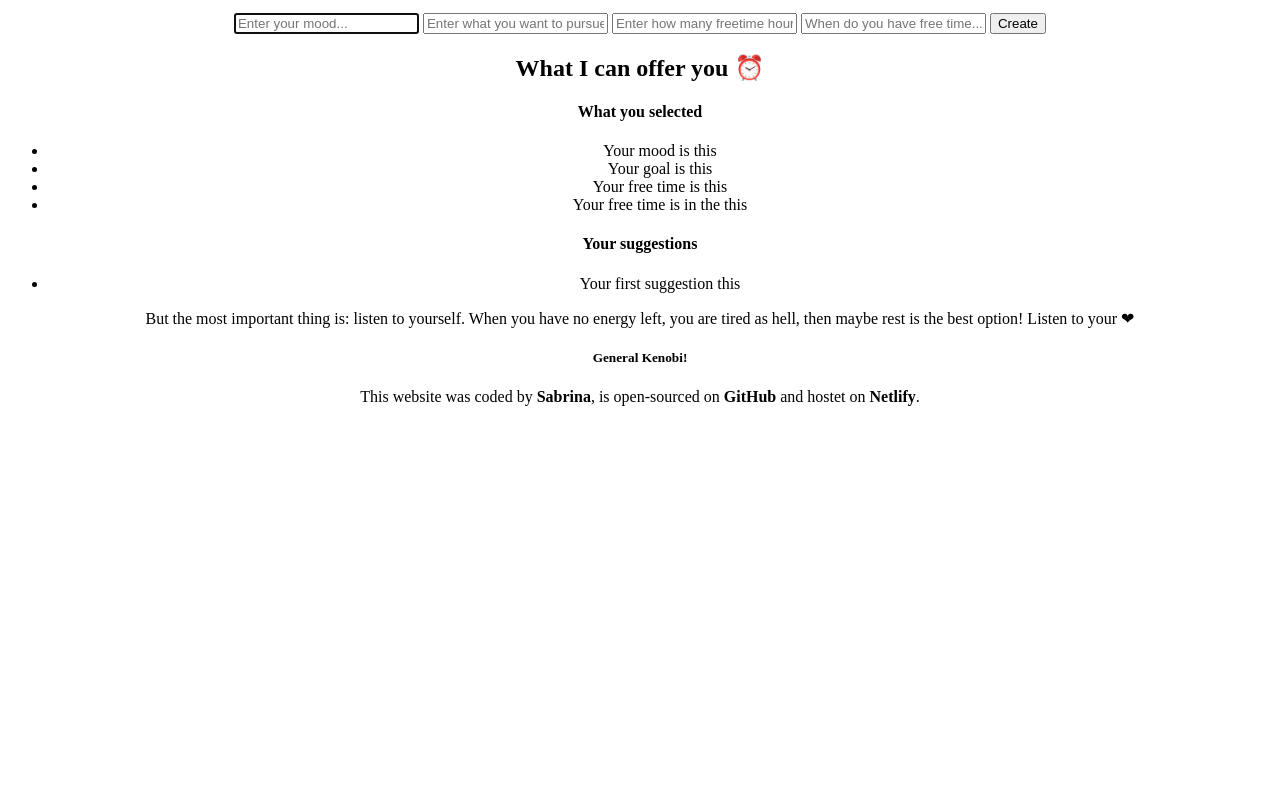
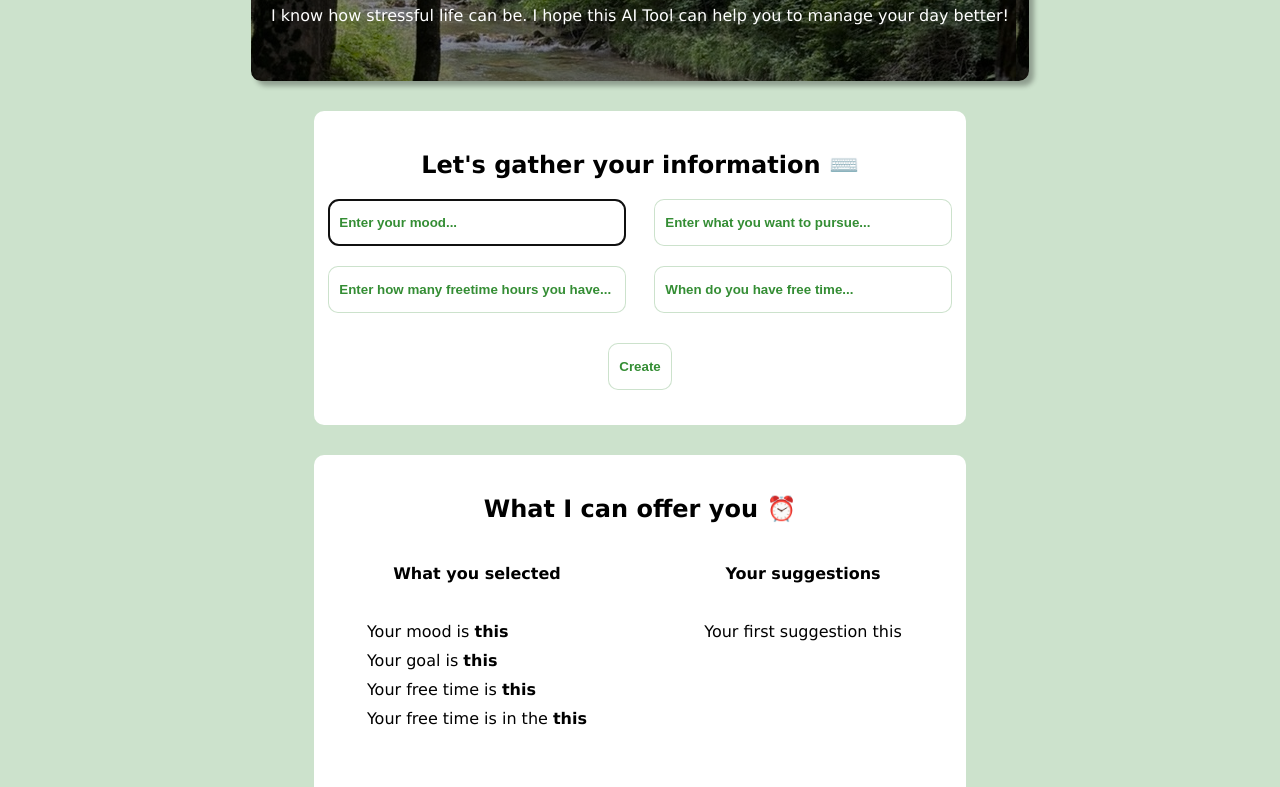
Before and after one commit to sabrinaaileen/ai-dayplan-generator, a plain HTML site: page index.html in a window 1280 px wide. Shown: the part 153-940 px from the top of the page. Before the commit the page ends 800 px from the top, so only its background shows below. Drawn offline with nearby package versions, Linux system fonts and the light colour scheme.

Commit message:
Update style.css
Added the basic styling

```diff
--- a/index.html
+++ b/index.html
@@ -17,30 +17,40 @@
         <section>
             <h2>Let's gather your information ⌨️</h2>
             <form>
-                <input type="text" placeholder="Enter your mood..." required autofocus class="text-input" id="first-input"/>
-                <input type="text" placeholder="Enter what you want to pursue..." required autofocus class="text-input" id="second-input"/>
-                <input type="text" placeholder="Enter how many freetime hours you have..." required autofocus class="text-input" id="third-input"/>
-                <input type="text" placeholder="When do you have free time..." required autofocus class="text-input" id="fourth-input"/>
+                <div class="grid">
+                    <div class="grid-item">
+                        <input type="text" placeholder="Enter your mood..." required autofocus class="text-input" id="first-input"/>
+                    </div>
+                    <div class="grid-item">
+                        <input type="text" placeholder="Enter what you want to pursue..." required autofocus class="text-input" id="second-input"/>
+                    </div>
+                    <div class="grid-item">
+                        <input type="text" placeholder="Enter how many freetime hours you have..." required autofocus class="text-input" id="third-input"/>
+                    </div>
+                    <div class="grid-item">
+                        <input type="text" placeholder="When do you have free time..." required autofocus class="text-input" id="fourth-input"/>
+                    </div>
+                </div>
                 <input type="submit" value="Create" title="Create your perfect day" id="input-button" />
             </form>
         </section>
         <section>
             <h2>What I can offer you ⏰</h2>
             <div class="grid">
-                <div class="grid item">
-                    <h4>What you selected</h4>
+                <div class="grid-item">
                     <div class="text-output">
+                        <h4>What you selected</h4>
                         <ul>
-                            <li>Your mood is <span>this</span></li>
-                            <li>Your goal is <span>this</span></li>
-                            <li>Your free time is <span>this</span></li>
-                            <li>Your free time is in the <span>this</span></li>
+                            <li>Your mood is <span class="user-instructions">this</span></li>
+                            <li>Your goal is <span class="user-instructions">this</span></li>
+                            <li>Your free time is <span class="user-instructions">this</span></li>
+                            <li>Your free time is in the <span class="user-instructions">this</span></li>
                         </ul>
                     </div>
                 </div>
-                <div class="grid item">
+                <div class="grid-item">
+                    <div class="text-output">
                     <h4>Your suggestions</h4>
-                    <div class="text-output">
                         <ul>
                             <li>Your first suggestion <span>this</span></li>
                         </ul>
--- a/style.css
+++ b/style.css
@@ -1,7 +1,74 @@
 body {
     text-align: center;
+    padding-top: 30px;
+    padding-bottom: 20px;
+    background-color: rgba(1, 112, 1, 0.2);
+    font-family: 'Lucida Sans', 'Lucida Sans Regular', 'Lucida Grande', 'Lucida Sans Unicode', Geneva, Verdana, sans-serif;
 }
-
+header {
+    background-image: linear-gradient(rgba(0, 0, 0, 0.3), rgba(0, 0, 0, 0.5)) ,url(/images/forest.jpeg);
+    padding: 40px 10px;
+    width: 60%;
+    margin: 0 auto;
+    border-radius: 10px;
+    box-shadow: 5px 5px 5px rgba(0, 0, 0, 0.3);
+}
+header h1, header p {
+    color: #fff;
+}
+section {
+    background-color: white;
+    border-radius: 10px;
+    padding: 20px 10px;
+    margin: 30px auto;
+    width: 50%;
+}
+.grid {
+    display: grid;
+    grid-template-columns: 1fr 1fr;
+    gap: 20px;
+    margin-bottom: 15px;
+}
+.text-input {
+    padding: 15px 10px;
+    border-radius: 10px;
+    border: 1px solid rgba(1, 112, 1, 0.2);
+    width: 90%;
+}
+.text-input::placeholder {
+    color: rgba(1, 112, 1, 0.8);
+    font-weight: bold;
+}
+#input-button {
+    color: rgba(1, 112, 1, 0.8);
+    font-weight: bold;
+    margin: 15px auto;
+    padding: 15px 10px;
+    background-color: #fff;
+    border-radius: 10px;
+    border: 1px solid rgba(1, 112, 1, 0.2);
+    font-weight: bold;
+    cursor: pointer;
+}
+#input-button:hover {
+    background-color: rgba(1, 112, 1, 0.2);
+}
+.text-output {
+    margin: 10px auto;
+}
+.text-output ul {
+    display: inline-block;
+    padding: 0;
+}
+.text-output li {
+    list-style: none;
+    text-align: left;
+    padding-bottom: 5px;
+    line-height: 1.5;
+}
+.user-instructions {
+    font-weight: bold;
+}
 .footer-link {
     color: black;
     text-decoration: none;
```
Also changed, not shown: images/forest.jpeg (added), 2 other files.
